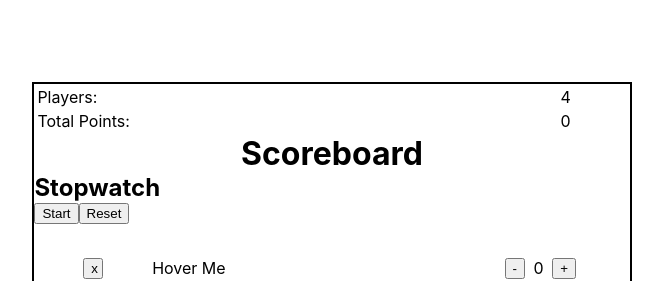
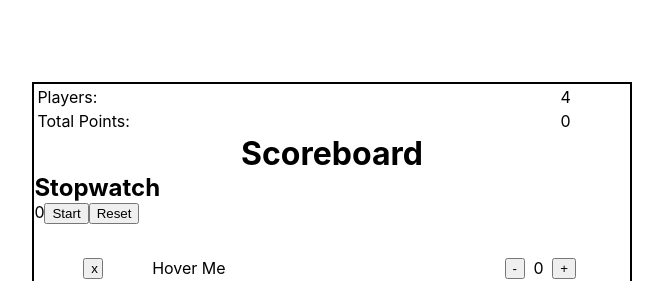
Before and after one commit to Jones100/Boxlife, a React (Create React App) app: page / in a window 1280 px wide. Shown: the top 281 px of the page, without its empty margins (308-971 px from the left). Built offline with nearby package versions, Linux system fonts and the light colour scheme.

Commit message:
changed milliseconds to seconds

```diff
--- a/src/Stopwatch.js
+++ b/src/Stopwatch.js
@@ -34,9 +34,11 @@ class StopWatch extends Component {
 	}
 
 	render() {
+		const seconds = Math.floor(this.state.elapsedTime / 1000);
 		return (
 			<div>
 				<h2 className = "stopwatch"> Stopwatch </h2>
+				{seconds}
 				<button onClick = {this.handleStopwatch}>
 					{this.state.isRunning ? "Stop" : "Start"}
 				</button>
```
